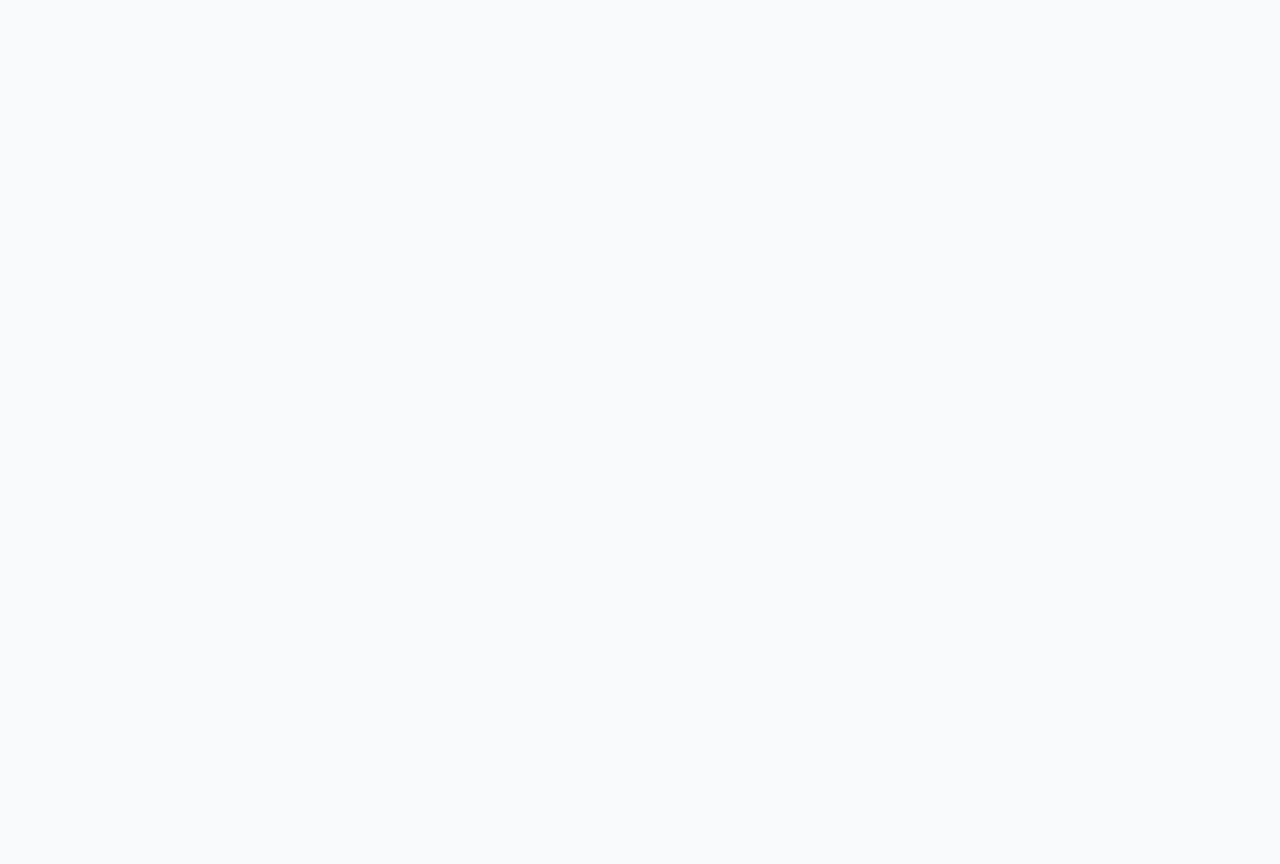
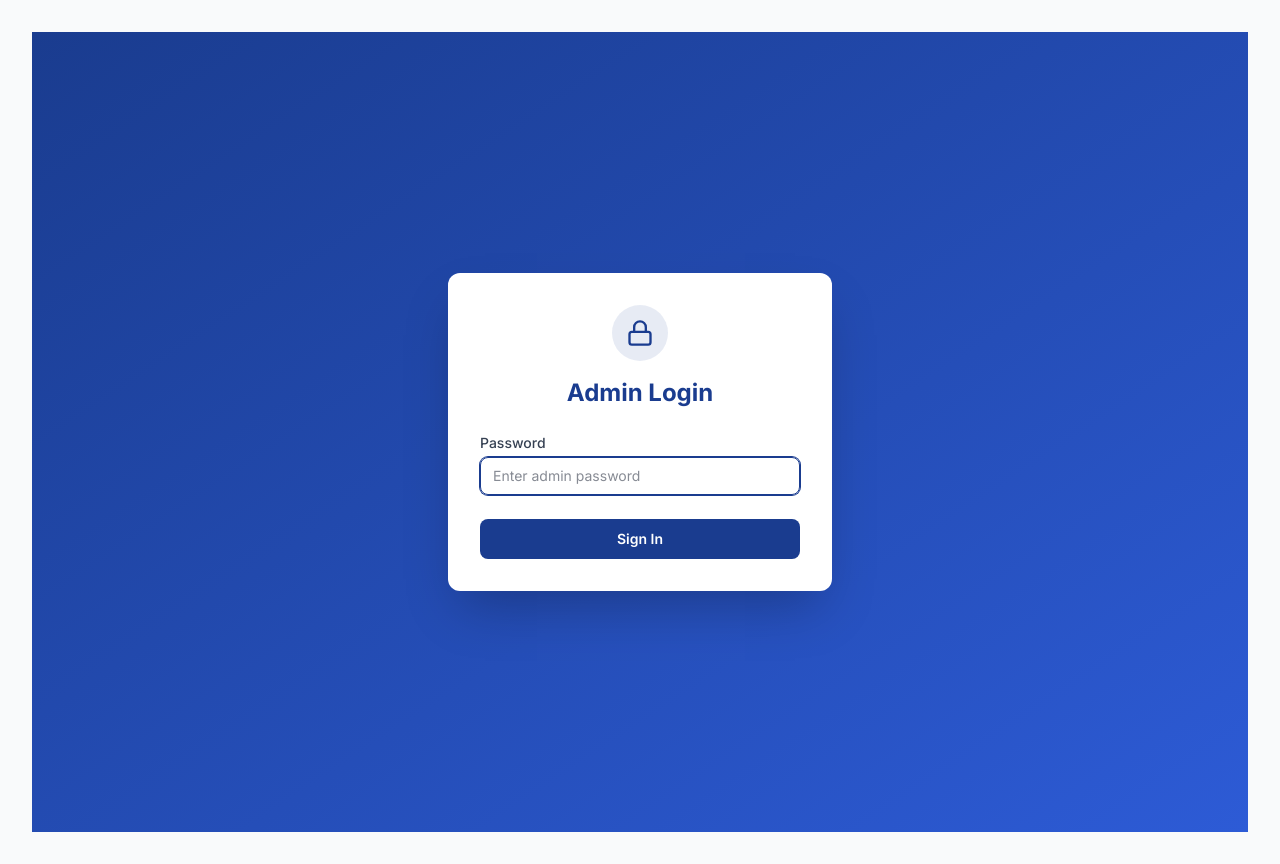
Before and after one commit to mustafamemon265789-cloud/coaching-, a Next.js app: page /admin/login in a window 1280 px wide. Before the commit this address had no page. Before the commit the page ends 800 px from the top, so only its background shows below. Built offline with nearby package versions, Linux system fonts and the light colour scheme.

Commit message:
Revert "temp: auto-redirect login page to dashboard, no password needed"
This reverts commit 2e90fed49acba80057fdbf6ece379e684366a986.

```diff
--- a/src/app/(admin)/admin/login/page.tsx
+++ b/src/app/(admin)/admin/login/page.tsx
@@ -1,14 +1,84 @@
 'use client'
 
-import { useEffect } from 'react'
+import { useState, useRef, type FormEvent } from 'react'
 import { useRouter } from 'next/navigation'
+import { login } from '@/lib/auth'
+import { Loader2, Lock } from 'lucide-react'
 
 export default function LoginPage() {
   const router = useRouter()
+  const [password, setPassword] = useState('')
+  const [error, setError] = useState('')
+  const [loading, setLoading] = useState(false)
+  const errorRef = useRef<HTMLParagraphElement>(null)
 
-  useEffect(() => {
-    router.replace('/admin/dashboard')
-  }, [router])
+  const handleSubmit = (e: FormEvent<HTMLFormElement>) => {
+    e.preventDefault()
+    setError('')
+    setLoading(true)
 
-  return null
+    const passwordValue = password.trim()
+
+    if (!passwordValue) {
+      setError('Please enter the admin password.')
+      setTimeout(() => errorRef.current?.scrollIntoView({ behavior: 'smooth', block: 'center' }), 100)
+      setLoading(false)
+      return
+    }
+
+    if (login(passwordValue)) {
+      router.replace('/admin/dashboard')
+      router.refresh()
+    } else {
+      setError('Invalid password, or this browser blocked sign-in storage.')
+      setTimeout(() => errorRef.current?.scrollIntoView({ behavior: 'smooth', block: 'center' }), 100)
+      setLoading(false)
+    }
+  }
+
+  return (
+    <div className="flex min-h-screen items-center justify-center bg-gradient-to-br from-[#1A3C8F] to-[#2D5BD6] px-4 overflow-y-auto">
+      <div
+        className="w-full max-w-sm rounded-xl bg-white p-8 shadow-2xl my-auto"
+      >
+        <div className="mb-6 text-center">
+          <div className="mx-auto mb-4 flex h-14 w-14 items-center justify-center rounded-full bg-[#1A3C8F]/10">
+            <Lock className="h-7 w-7 text-[#1A3C8F]" />
+          </div>
+          <h1 className="text-2xl font-bold text-[#1A3C8F]">Admin Login</h1>
+        </div>
+
+        {error && (
+          <p ref={errorRef} className="mb-4 rounded-lg bg-red-50 px-3 py-2 text-sm text-red-600">
+            {error}
+          </p>
+        )}
+
+        <form onSubmit={handleSubmit}>
+          <label className="mb-1 block text-sm font-medium text-gray-700">Password</label>
+          <input
+            type="password"
+            value={password}
+            onChange={(e) => setPassword(e.target.value)}
+            className="w-full rounded-lg border border-gray-300 px-3 py-2 text-sm outline-none focus:border-[#1A3C8F] focus:ring-1 focus:ring-[#1A3C8F]"
+            placeholder="Enter admin password"
+            autoCapitalize="none"
+            autoCorrect="off"
+            inputMode="numeric"
+            autoFocus
+          />
+
+
+        <button
+          type="submit"
+          disabled={loading}
+          className="mt-6 w-full rounded-lg bg-[#1A3C8F] px-4 py-2.5 text-sm font-semibold text-white hover:bg-[#15307a] transition-colors disabled:opacity-60 flex items-center justify-center gap-2"
+        >
+          {loading && <Loader2 size={16} className="animate-spin" />}
+          {loading ? 'Signing in...' : 'Sign In'}
+        </button>
+        </form>
+      </div>
+    </div>
+  )
 }
```
